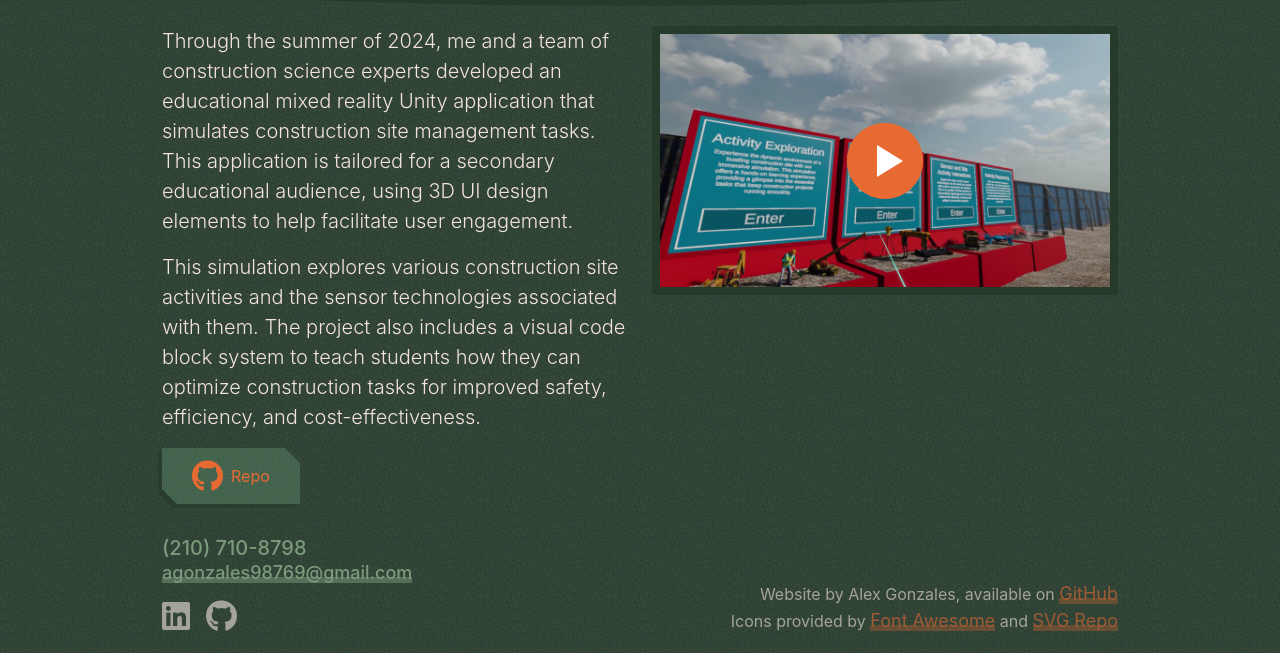
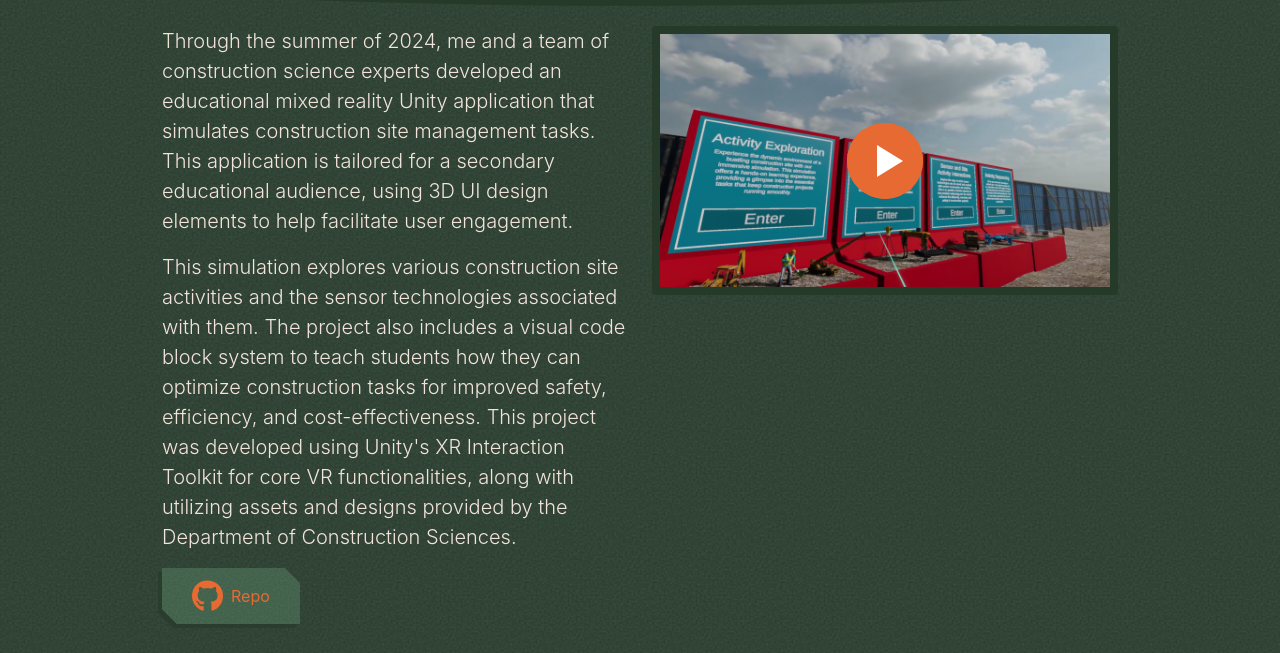
Before and after one commit to AlexGonz00/online-portfolio-2025, a website: page projects/construction_sim.html in a window 1280 px wide. Shown: the part 622-1275 px from the top of the page. Drawn offline with nearby package versions, Linux system fonts and the light colour scheme; files that its build step writes are made by us from their sources.

Commit message:
Update Putt Putt Park and Construction Site Management project descriptions

```diff
--- a/projects/construction_sim.html
+++ b/projects/construction_sim.html
@@ -79,7 +79,7 @@
             <p class="lead">Through the summer of 2024, me and a team of construction science experts developed an educational mixed reality Unity application that simulates construction site management tasks. This application is tailored for a secondary educational audience, using 3D UI design elements to help facilitate user engagement.
             </p>
             <p class="lead">
-              This simulation explores various construction site activities and the sensor technologies associated with them. The project also includes a visual code block system to teach students how they can optimize construction tasks for improved safety, efficiency, and cost-effectiveness.
+              This simulation explores various construction site activities and the sensor technologies associated with them. The project also includes a visual code block system to teach students how they can optimize construction tasks for improved safety, efficiency, and cost-effectiveness. This project was developed using Unity's XR Interaction Toolkit for core VR functionalities, along with utilizing assets and designs provided by the Department of Construction Sciences.
             </p>
             <div class="d-flex justify-content-center justify-content-lg-start pb-3">
               <div class="project-btn-wrapper position-relative">
```
Also changed, not shown: projects/putt_putt_park.html (+1 -1 lines).
